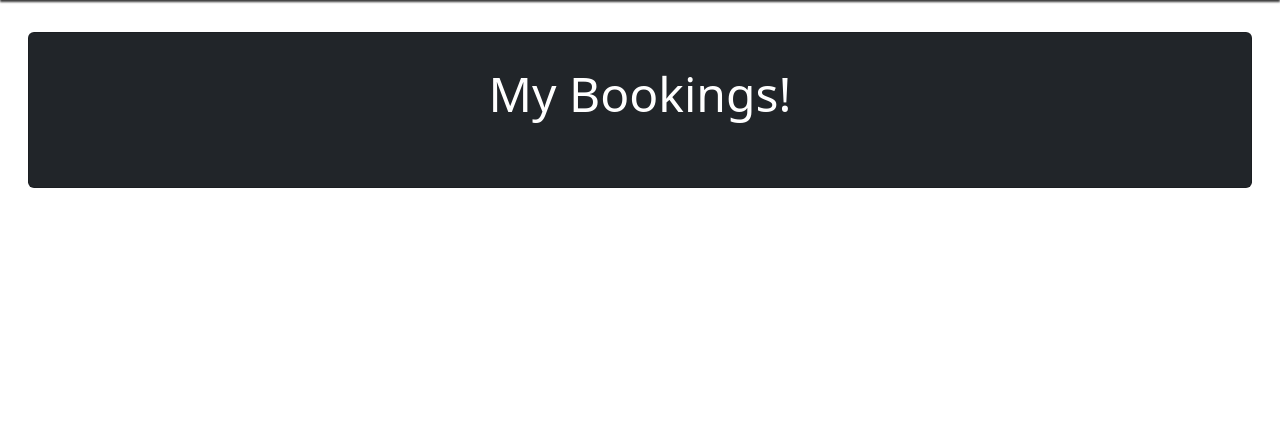
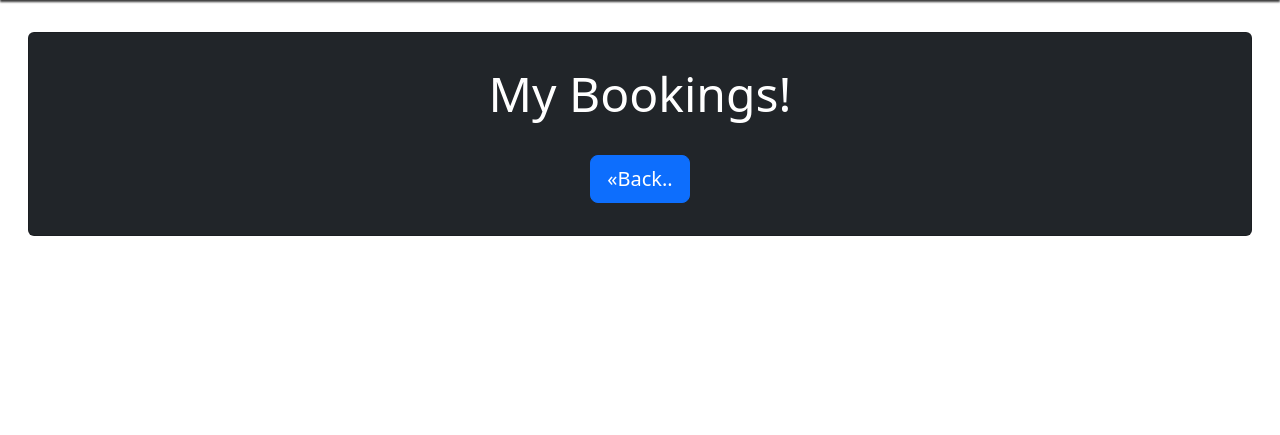
Before and after one commit to kasemdeautsch/PP4, a Django app: page /reservations/ in a window 1280 px wide. Shown: the part 72-507 px from the top of the page. Run offline with Django 4.2, Linux system fonts and the light colour scheme; the visitor is signed in with stand-in values (Sample User, id 1); data that the repository does not hold is empty; parts of the project's set-up code (start-up, migrations or seed data) failed here and were passed over; some libraries are stand-ins or nearby versions.

Commit message:
add back-button to My Bookings page

```diff
--- a/booking/templates/booking/reservation_list.html
+++ b/booking/templates/booking/reservation_list.html
@@ -24,10 +24,16 @@
                   <p>Please login to book for a meal.</p>
                   {% endif %}
                   {% endfor %}
+                  <div class="col-12 mt-3">
+                    <a href="{% url 'home' %}" class="btn btn-primary btn-lg">&laquo;Back..</a>
+
+                </div>
                 </div>
 
-              </div>
+            </div>
+
         </div>
+
     </div>
 
 </section>
```
